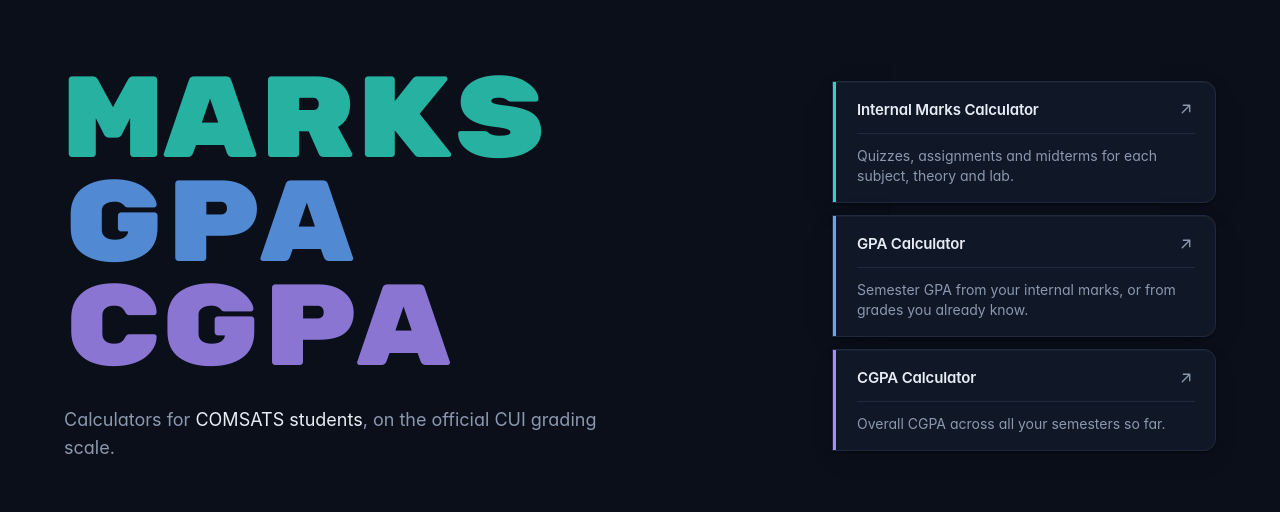
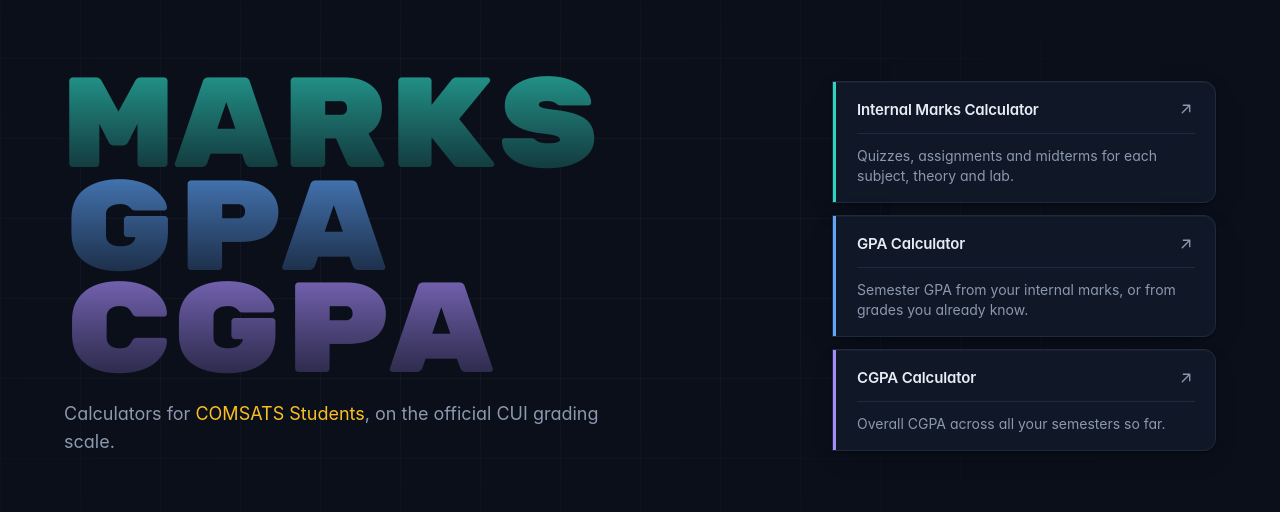
Before and after one commit to MuddasarGhafoor/CUI-Grades, a Next.js app: page / in a window 1280 px wide. Shown: the part 127-639 px from the top of the page. Built offline with nearby package versions, Linux system fonts and the light colour scheme; no server answers.

Commit message:
coloured watermark hero words, size adjustments, coloured active nav link

```diff
--- a/src/app/globals.css
+++ b/src/app/globals.css
@@ -28,6 +28,10 @@
   --tone-amber: #fbbf24;
   --tone-rose: #fb7185;
   --tone-green: #4ade80;
+  /* Hero watermark words: how much of the word's colour shows at the top and bottom of each word. */
+  --wm-top: 66%;
+  --wm-bottom: 18%;
+  --grid-line: rgb(255 255 255 / 0.035);
   --elev-card: 0 1px 0 rgb(255 255 255 / 0.03) inset, 0 1px 2px rgb(0 0 0 / 0.35),
     0 10px 28px -14px rgb(0 0 0 / 0.6);
   --elev-pop: 0 18px 44px -10px rgb(0 0 0 / 0.65), 0 2px 6px rgb(0 0 0 / 0.3);
@@ -55,6 +59,9 @@
   --tone-amber: #d97706;
   --tone-rose: #e11d48;
   --tone-green: #16a34a;
+  --wm-top: 78%;
+  --wm-bottom: 26%;
+  --grid-line: rgb(16 24 40 / 0.055);
   --elev-card: 0 1px 2px rgb(16 24 40 / 0.05), 0 6px 20px -10px rgb(16 24 40 / 0.14);
   --elev-pop: 0 18px 44px -12px rgb(16 24 40 / 0.28), 0 2px 6px rgb(16 24 40 / 0.08);
 }
@@ -95,6 +102,29 @@
   border: 1px solid var(--line);
   background: var(--surface);
   box-shadow: var(--elev-card);
+}
+
+/*
+ * Very large type that fades towards the bottom, like a watermark.
+ * Set --wm-color on the element to tint it; it falls back to the text colour.
+ */
+@utility text-watermark {
+  background-image: linear-gradient(
+    to bottom,
+    color-mix(in srgb, var(--wm-color, var(--fg)) var(--wm-top), var(--bg)),
+    color-mix(in srgb, var(--wm-color, var(--fg)) var(--wm-bottom), var(--bg))
+  );
+  -webkit-background-clip: text;
+  background-clip: text;
+  color: transparent;
+}
+
+/* Faint square grid used behind the home page hero. */
+@utility bg-grid {
+  background-image:
+    linear-gradient(to right, var(--grid-line) 1px, transparent 1px),
+    linear-gradient(to bottom, var(--grid-line) 1px, transparent 1px);
+  background-size: 80px 80px;
 }
 
 /* Text inputs and dropdown buttons share one look, with a soft focus ring. */
--- a/src/app/layout.tsx
+++ b/src/app/layout.tsx
@@ -86,7 +86,7 @@ export default function RootLayout({
         <script dangerouslySetInnerHTML={{ __html: themeScript }} />
       </head>
       <body
-        className={`${geistSans.variable} ${geistMono.variable} ${carterOne.variable} ${rubikMonoOne.variable} flex min-h-dvh flex-col antialiased`}
+        className={`${geistSans.variable} ${geistMono.variable} ${carterOne.variable} ${rubikMonoOne.variable} flex min-h-dvh flex-col overflow-x-clip antialiased`}
       >
         <Navbar />
         <main className="mx-auto w-[90%] flex-1 py-8 sm:py-10">
--- a/src/app/page.tsx
+++ b/src/app/page.tsx
@@ -11,10 +11,6 @@ const ITEMS = ORDER.map((href) => CALCULATORS.find((c) => c.href === href)).filt
   (c): c is NavItem => c !== undefined,
 );
 
-/** Each word in its area's colour, pulled slightly towards the background for a deeper shade. */
-const wordColor = (item: NavItem) =>
-  ({ "--word": `color-mix(in srgb, ${TONE_VAR[item.tone]} 82%, var(--bg))` }) as CSSProperties;
-
 export default function Home() {
   return (
     <div>
@@ -23,20 +19,31 @@ export default function Home() {
         Height = screen - navbar (4rem) - page padding (2 x 2.5rem) - footer (about 4.5rem), plus a small margin.
         Sizes use vh so the words and cards shrink on shorter screens.
       */}
-      <section className="grid items-center gap-8 md:h-[calc(100dvh-14rem)] md:min-h-[26rem] lg:grid-cols-[minmax(0,1fr)_24rem] lg:gap-14">
+      <section className="relative isolate grid items-center gap-8 md:min-h-[calc(100dvh-14rem)] lg:grid-cols-[minmax(0,1fr)_24rem] lg:gap-14">
+        {/* Faint grid behind the hero, edge to edge, fading out towards the sides and bottom. */}
+        <div
+          aria-hidden="true"
+          className="bg-grid pointer-events-none absolute inset-y-0 left-1/2 -z-10 w-screen -translate-x-1/2 [mask-image:radial-gradient(ellipse_70%_75%_at_35%_45%,black_30%,transparent_100%)]"
+        />
         <div>
-          {/* Rubik Mono One: every letter the same wide, heavy block. Its glyphs are already very wide, so sizes stay modest. */}
-          <h1 className="font-hero text-[length:min(13vh,17vw)] uppercase leading-[0.9] tracking-[-0.1em] lg:text-[length:min(15vh,9vw)]">
+          {/*
+            Watermark style: huge Rubik Mono One letters in each area's colour (Marks teal,
+            GPA blue, CGPA violet), fading into the page towards the bottom of each word.
+          */}
+          <h1 className="font-hero text-[length:min(17vh,21vw)] uppercase leading-[0.8] tracking-[-0.12em] lg:text-[length:min(16vh,11vw)]">
             {ITEMS.map((item) => (
-              <span key={item.href} style={wordColor(item)} className="block text-[color:var(--word)]">
+              <span
+                key={item.href}
+                style={{ "--wm-color": TONE_VAR[item.tone] } as CSSProperties}
+                className="text-watermark block"
+              >
                 {item.name}
               </span>
             ))}
             <span className="sr-only"> calculators</span>
           </h1>
-          <p className="mt-[3vh] max-w-xl text-base text-muted sm:text-lg">
-            Calculators for <span className="text-fg">COMSATS students</span>, on the official CUI
-            grading scale.
+          <p className="mt-[2vh] max-w-xl text-base text-muted sm:text-lg">
+            Calculators for <span className="text-tone-amber">COMSATS Students</span>, on the official CUI grading scale.
           </p>
           <SavedProgress />
         </div>
--- a/src/components/layout/navbar.tsx
+++ b/src/components/layout/navbar.tsx
@@ -49,7 +49,7 @@ export function Navbar() {
                 href={item.href}
                 aria-current={active ? "page" : undefined}
                 className={`group relative flex h-16 items-center px-4 text-sm font-medium transition-colors ${
-                  active ? "text-fg" : "text-muted hover:text-fg"
+                  active ? TONE_CLASS[item.tone].text : "text-muted hover:text-fg"
                 }`}
               >
                 {item.label}
@@ -84,7 +84,7 @@ export function Navbar() {
               href={item.href}
               aria-current={active ? "page" : undefined}
               className={`group relative flex h-10 flex-1 items-center justify-center text-sm font-medium transition-colors ${
-                active ? "text-fg" : "text-muted hover:text-fg"
+                active ? TONE_CLASS[item.tone].text : "text-muted hover:text-fg"
               }`}
             >
               {item.shortLabel}
```
